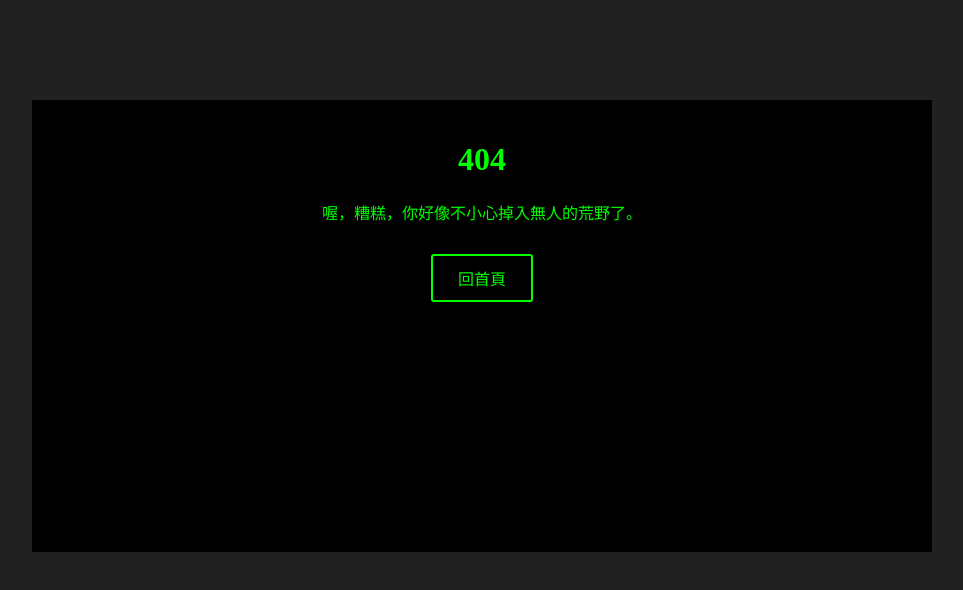
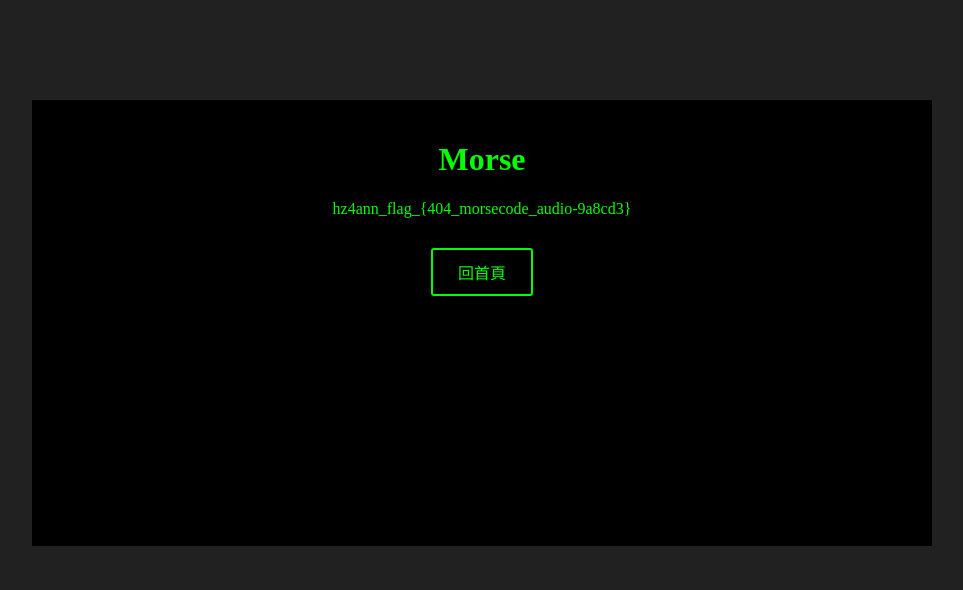
Before and after one commit to HiZollo/hz4ann-flag, a Next.js app: page /morse_code_kgfaye in a window 1280 px wide. Before the commit this address had no page. Shown: the top 590 px of the page, without its empty margins (158-1121 px from the left). Built offline with nearby package versions, Linux system fonts and the light colour scheme.

Commit message:
feature: move morse code to 404

```diff
--- a/pages/404.tsx
+++ b/pages/404.tsx
@@ -1,6 +1,22 @@
+import { useState, useRef } from 'react'
+import { Button } from '@/components/button'
+
 export default function Page() {
+  const audioRef = useRef<HTMLAudioElement>(null)
+  const [disabled, setDisabled] = useState(false)
+
+  const play = () => {
+    if (!audioRef.current) return
+    if (disabled) return
+    audioRef.current.play()
+    setDisabled(true)
+  }
+
   return <>
     <h1>404</h1>
-    喔，糟糕，你好像不小心掉入無人的荒野了。
+    <Button onClick={play} text="播放" disabled={disabled} />
+    <audio ref={audioRef}>
+      <source src="resources/404/audio.wav" />
+    </audio>
   </>
 }
--- /dev/null
+++ b/pages/morse_code_kgfaye.tsx
@@ -0,0 +1,6 @@
+export default function Page() {
+  return <>
+    <h1>Morse</h1>
+    {"hz4ann_flag_{404_morsecode_audio-9a8cd3}"}
+  </>
+}
```
Also changed, not shown: 1 other file (tests, documents, lock files or other folders).
